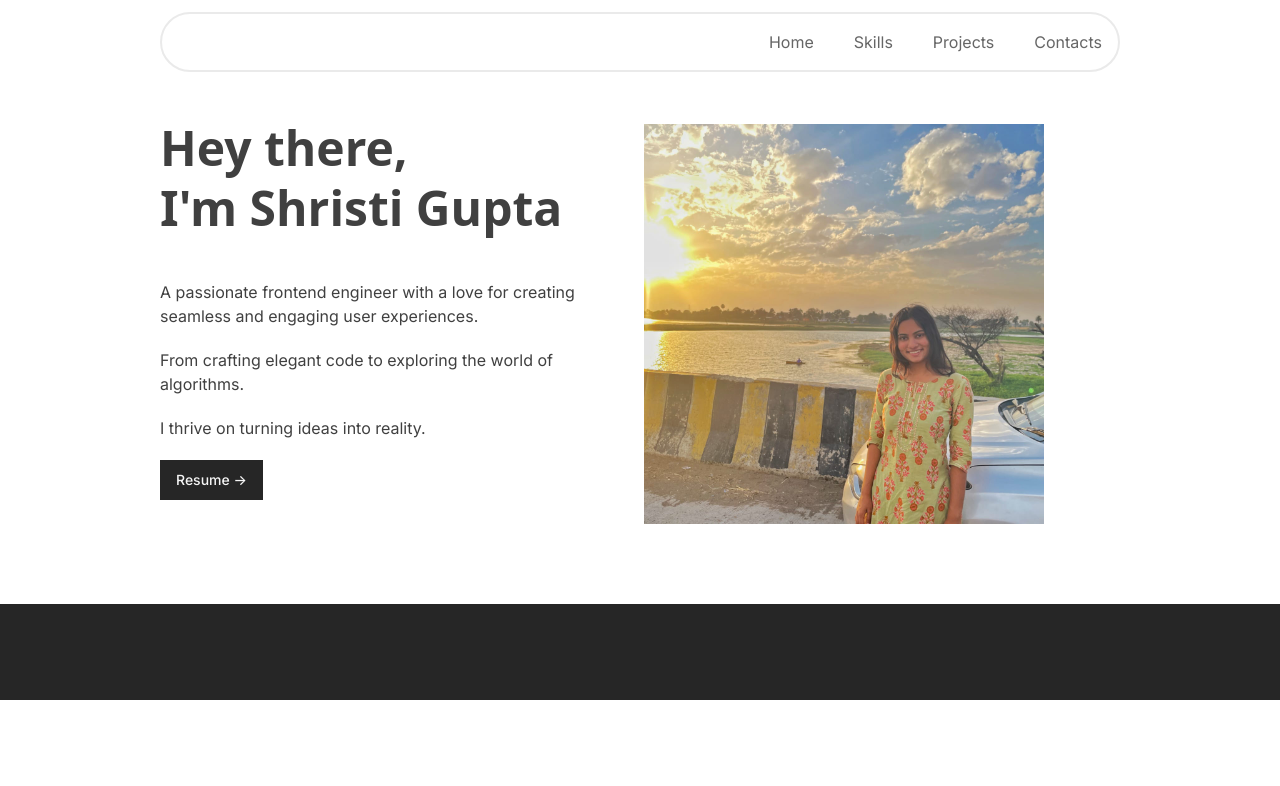
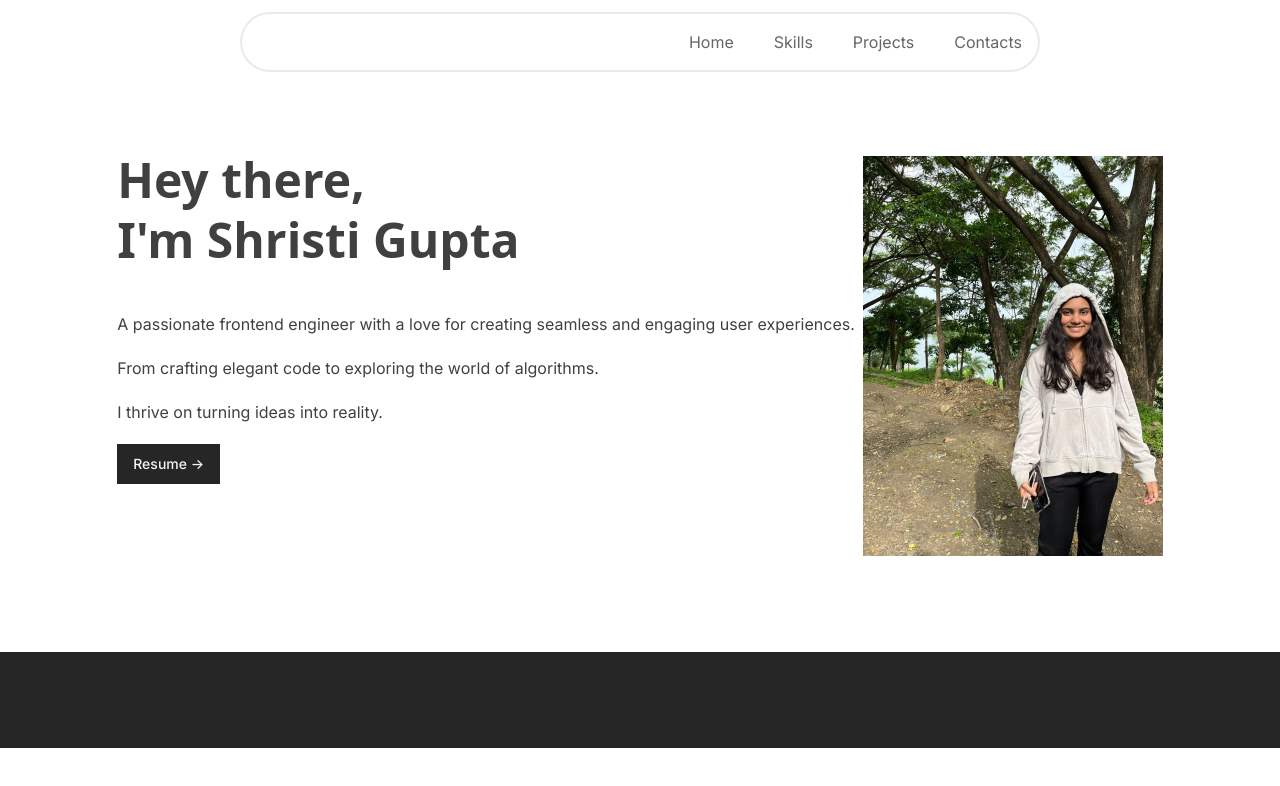
Before and after one commit to shristigupta12/Portfolio, a Next.js app: page / in a window 1280 px wide. Shown: the top 786 px of the page. Built offline with nearby package versions, Linux system fonts and the light colour scheme.

Commit message:
fix: structure and deployment

```diff
--- a/app/globals.css
+++ b/app/globals.css
@@ -74,3 +74,7 @@
     @apply bg-background text-foreground;
   }
 } */
+.view-container {
+  @apply box-border mx-auto;
+  @apply w-[900px] max-2xl:w-[800px] max-xl:w-[720px] max-lg:w-[640px] max-md:w-[560px] max-sm:w-[340px];
+}
--- a/app/home/page.jsx
+++ /dev/null
@@ -1,36 +0,0 @@
-import { PageContainer } from "@/components/layouts/page-container"
-import { ViewContainer } from "@/components/layouts/view-container"
-import Image from "next/image"
-import { Button } from "@/components/ui/button"
-
-
-const Home = ()=>{
-    return(
-        <PageContainer className="">
-            <ViewContainer className="h-full" >
-                <section className="flex h-full w-full justify-between gap-2 max-[650px]:flex-col">
-                    <div className="flex  w-full flex-col gap-12 text-neutral-700">
-                        <div className="flex flex-col gap-3 font-semibold text-5xl font-sans">
-                            <h1 >Hey there,</h1>
-                            <h1>{`I'm Shristi Gupta`}</h1>
-                        </div>
-                        <div className="flex gap-5 flex-col">
-                            <p>A passionate frontend engineer with a love for creating seamless and engaging user experiences.</p>
-                            <p>From crafting elegant code to exploring the world of algorithms.</p>
-                            <p>I thrive on turning ideas into reality.</p>
-                            <p>
-                                <Button variant="primary" className="bg-neutral-800 text-neutral-100 hover:underline transition-all">{"Resume ->"}</Button>
-                            </p>
-                        </div>
-                    </div>
-                    <div className="text-neutral-500 text-sm w-full flex items-center ">
-                        <Image src={'/utils/avatar.jpg'} alt="avatar" width={'400'} height={'400'}/>
-
-                    </div>
-                </section>
-            </ViewContainer>
-        </PageContainer>
-    )
-}
-
-export {Home}
--- a/app/layout.jsx
+++ b/app/layout.jsx
@@ -1,6 +1,7 @@
 import { Inter } from 'next/font/google'
 import './globals.css'
 import { Navbar } from '@/components/sections/navbar'
+import { cn } from '@/lib/utils'
 
 const inter = Inter({ subsets: ['latin'] })
 
@@ -12,9 +13,9 @@ export const metadata = {
 export default function RootLayout({ children }) {
   return (
     <html lang="en">
-      <body className={inter.className}>
-        <Navbar/>
-        {children}
+      <body className={cn(" grid gap-24", inter.className)}>
+          <Navbar/>
+          {children}
       </body>
     </html>
   )
--- a/app/page.jsx
+++ b/app/page.jsx
@@ -1,13 +1,12 @@
 'use client'
+import { Home } from "@/components/sections/home"
+import { Projects } from "@/components/sections/projects"
 
-import { Home } from "./home/page"
-import { Projects } from "./projects/page"
-
-export default function app() {
+export default function App() {
   return (
-    <main>
+    <>
       <Home />
       <Projects />
-    </main>
+    </>
   )
 }
--- a/components/layouts/page-container.jsx
+++ /dev/null
@@ -1,9 +0,0 @@
-import { cn } from "@/lib/utils"
-const PageContainer = ({children, className, ...props})=>{
-    return(
-        <div className= {cn('mb-10 h-4/6', className)} {...props}>
-            {children}
-        </div>
-    )
-}
-export {PageContainer}
--- a/components/layouts/view-container.jsx
+++ b/components/layouts/view-container.jsx
@@ -1,7 +1,7 @@
 import { cn } from "@/lib/utils"
 const ViewContainer = ({children, className, ...props})=>{
     return(
-        <div className={cn('mx-auto w-3/4 py-10', className)} {...props}>
+        <div className={cn('view-container', className)} {...props}>
             {children}
         </div>
     )
--- /dev/null
+++ b/components/sections/home/index.jsx
@@ -0,0 +1,32 @@
+
+import { ViewContainer } from "@/components/layouts/view-container"
+import Image from "next/image"
+import { Button } from "@/components/ui/button"
+
+
+const Home = ()=>{
+    return(
+        <section className="flex h-full justify-center gap-2">
+            <div className="flex flex-col gap-12 text-neutral-700  ">
+                <div className="flex flex-col gap-3 font-semibold text-5xl font-sans">
+                    <h1 >Hey there,</h1>
+                    <h1>{`I'm Shristi Gupta`}</h1>
+                </div>
+                <div className="flex gap-5 flex-col">
+                    <p>A passionate frontend engineer with a love for creating seamless and engaging user experiences.</p>
+                    <p>From crafting elegant code to exploring the world of algorithms.</p>
+                    <p>I thrive on turning ideas into reality.</p>
+                    <p>
+                        <Button variant="primary" className="bg-neutral-800 text-neutral-100 hover:underline transition-all">{"Resume ->"}</Button>
+                    </p>
+                </div>
+            </div>
+
+                <Image src={'/utils/profile.jpeg'} alt="avatar" width={'300'} height={'400'}/>
+
+
+        </section>
+    )
+}
+
+export {Home}
--- a/components/sections/navbar/index.jsx
+++ b/components/sections/navbar/index.jsx
@@ -7,12 +7,13 @@ import {
     DropdownMenuSeparator,
     DropdownMenuTrigger,
   } from "@/components/ui/dropdown-menu"
+  import { cn } from "@/lib/utils"
 
 const Navbar = ()=>{
     return(
-        <ViewContainer className="flex py-3  sticky top-0">
-        <nav className="w-full rounded-full border-2 border-neutral-200 backdrop-blur-sm opacity-80 bg-white p-4 max-[500px]:px-2 max-[500px]:py-4 items-center">
-            <ul className="flex  gap-10 max-[500px]:gap-4 max-[400px]:gap-2 justify-end max-[500px]:justify-center text-neutral-700 max-[400px]:hidden ">
+        <ViewContainer className={cn("view-container sticky top-3")}>
+            <nav className="flex w-full rounded-full border-2 border-neutral-200 backdrop-blur-sm opacity-80 bg-white p-4 max-[500px]:px-2 max-[500px]:py-4 items-center">
+            <ul className="flex  gap-10 max-[500px]:gap-4 max-[400px]:gap-2 w-full justify-end max-[500px]:justify-center text-neutral-700 max-[400px]:hidden ">
                 <li className="cursor-pointer hover:underline hover:text-neutral-900">Home</li>
                 <li className="cursor-pointer hover:underline hover:text-neutral-900">Skills</li>
                 <li className="cursor-pointer hover:underline hover:text-neutral-900">Projects</li>
@@ -31,6 +32,7 @@ const Navbar = ()=>{
             </div>
         </nav>
         </ViewContainer>
+
     )
 }
 export {Navbar}
--- a/app/projects/page.jsx
+++ b/components/sections/projects/index.jsx
@@ -1,11 +1,10 @@
-'use client'
-import { PageContainer } from "@/components/layouts/page-container"
+
 import { ViewContainer } from "@/components/layouts/view-container"
 
 const Projects = () => {
     return(
-        <PageContainer className="flex flex-col gap-18 bg-neutral-800 text-neutral-100 w-full p-6 overflow-x-hidden">
-            <marquee behavior="" direction=""><div className="text-neutral-700 cursor-default select-none flex gap-3 items-center">
+        <div className="flex flex-col gap-18 bg-neutral-800 text-neutral-100 w-full p-6 overflow-x-hidden">
+            <marquee behavior="" direction=""><div className="text-neutral-700 cursor-default select-none  gap-3 items-center flex">
             <h1 className="font-semibold text-5xl ">Projects</h1>
             <h1 className="font-semibold text-5xl ">Projects</h1>
             <h1 className="font-semibold text-5xl ">Projects</h1>
@@ -15,7 +14,7 @@ const Projects = () => {
             <h1 className="font-semibold text-5xl ">Projects</h1>
             <h1 className="font-semibold text-5xl ">Projects</h1>
             </div></marquee>
-        </PageContainer>
+        </div>
     )
 }
 
```
Also changed, not shown: public/utils/profile.jpeg (added).
